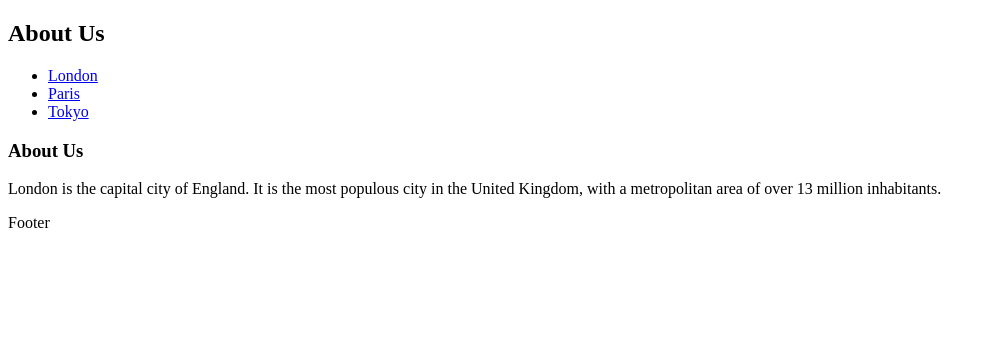
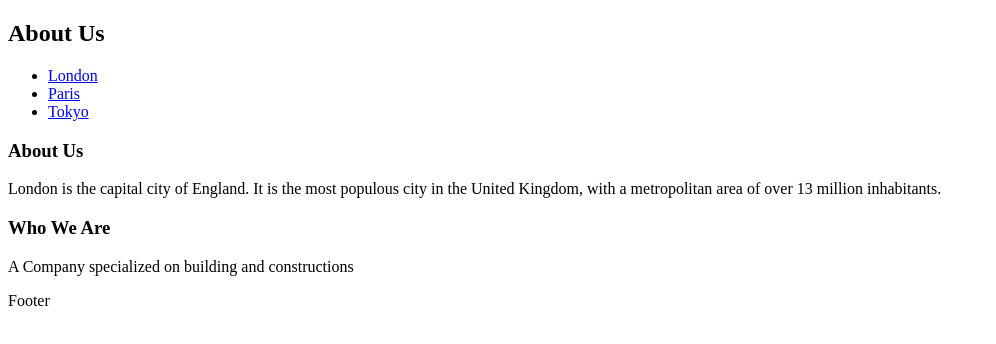
Before and after one commit to amjadSalameh/main, a plain HTML site: page aboutus.html in a window 1280 px wide. Shown: the whole page, without its empty margins (0-996 px from the left). Drawn offline with Linux system fonts and the light colour scheme.

Commit message:
Contact and about us
Adding about us and who we are

```diff
--- a/aboutus.html
+++ b/aboutus.html
@@ -22,6 +22,10 @@
     <h1>About Us</h1>
     <p>London is the capital city of England. It is the most populous city in the  United Kingdom, with a metropolitan area of over 13 million inhabitants.</p>
   </article>
+  <article>
+    <h1>Who We Are</h1>
+    <p>A Company specialized on building and constructions</p>
+  </article>
 </section>
 <footer>
   <p>Footer</p>
```
